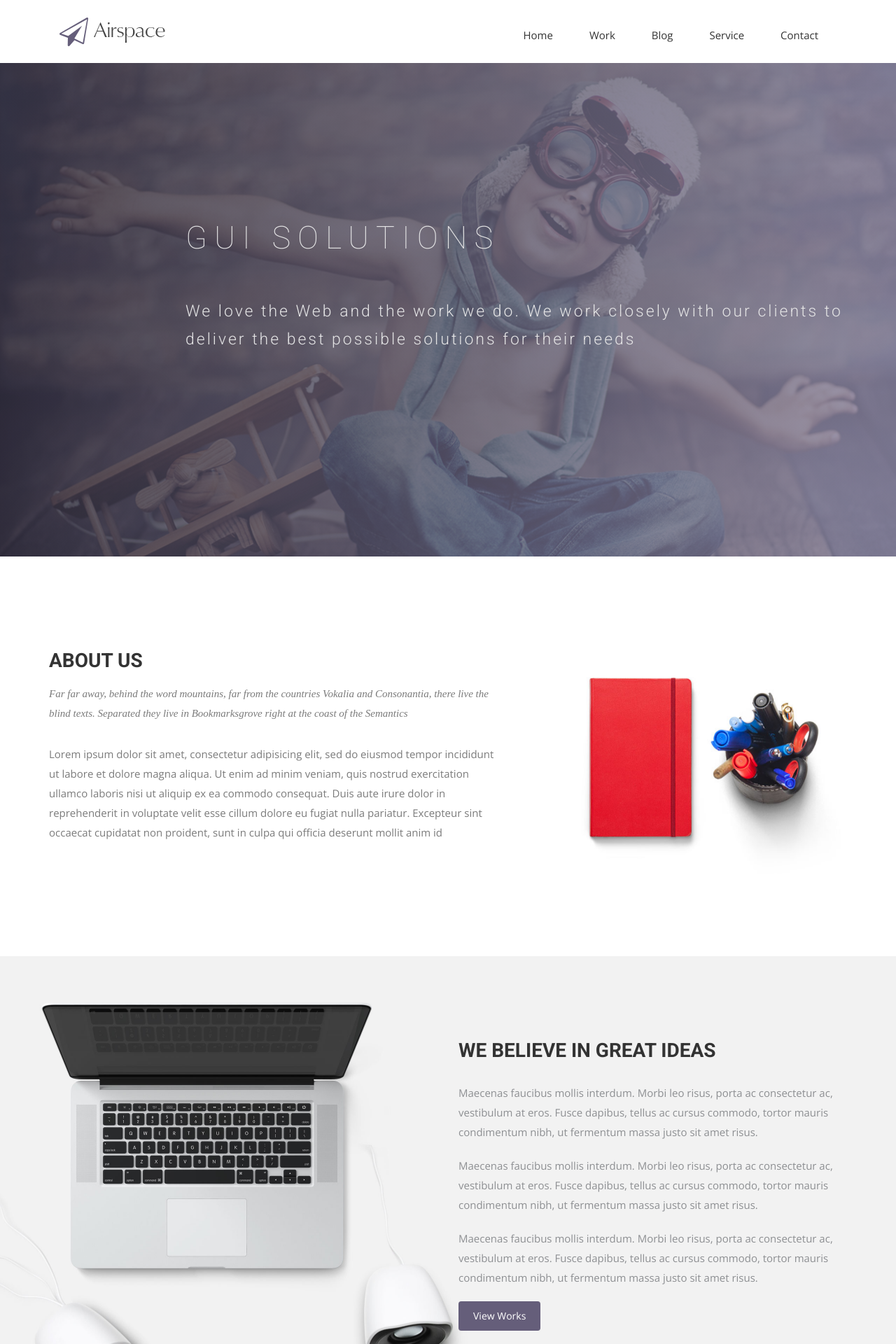
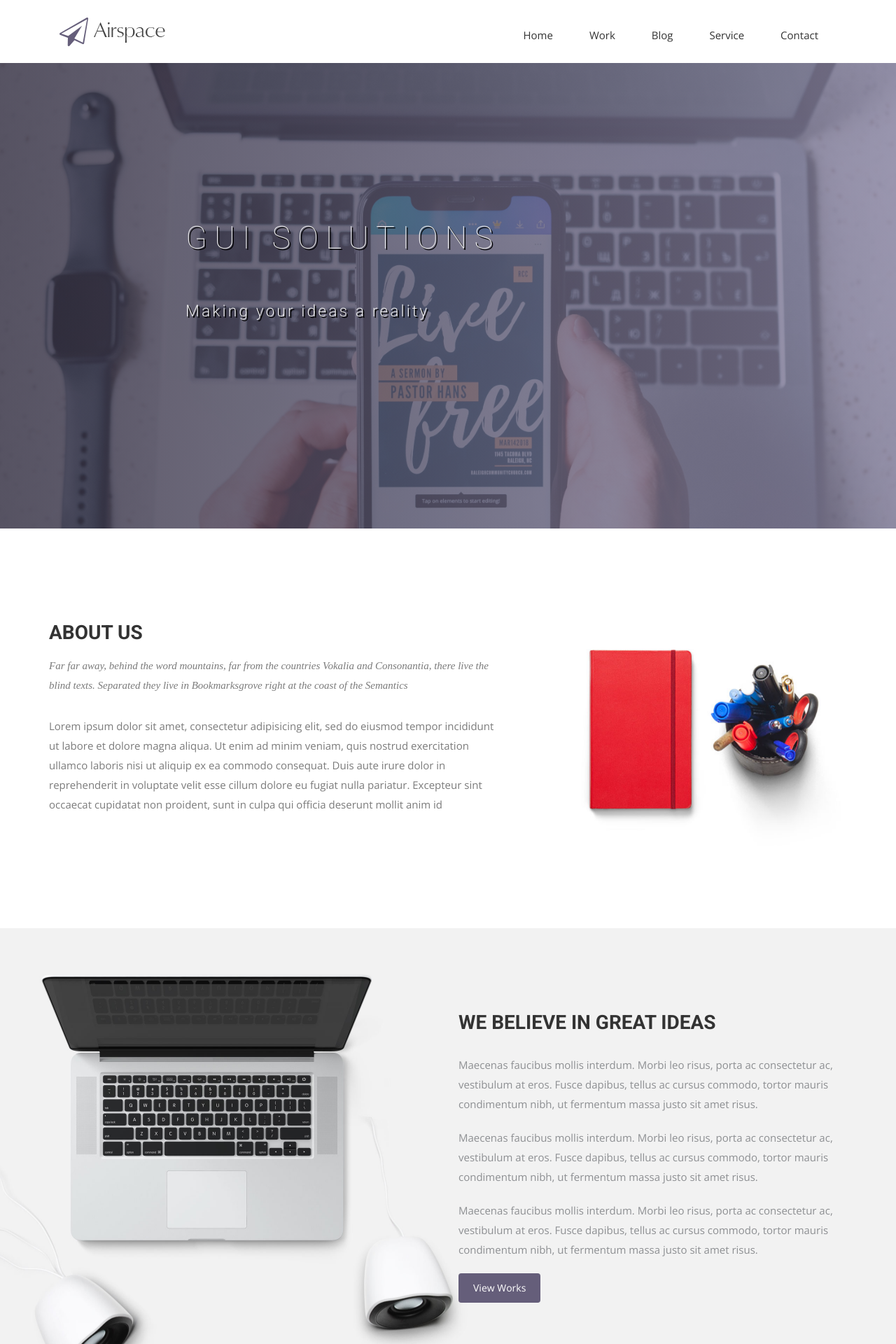
Before and after one commit to nicolasguillen/gui-solutions.ch, a Jekyll site: the page built from index.html, in a window 1280 px wide. Shown: the top 1920 px of the page at 70% size. Built offline with Jekyll 4.4.1, drawn with Linux system fonts in a browser that asks for light colours; nearby versions of some CDN libraries; some web fonts are replaced.

Commit message:
Change front section

```diff
--- a/css/airspace.css
+++ b/css/airspace.css
@@ -97,7 +97,7 @@ font header .navbar-default .navbar-nav li a:hover {
 	Slider Start
 --*/
 #slider {
-  background: url("../img/slider-bg.jpg") no-repeat;
+  background: url("../img/home.jpeg") no-repeat;
   background-size: cover;
   background-attachment: fixed;
   background-position: 10% 0%;
@@ -126,6 +126,7 @@ font header .navbar-default .navbar-nav li a:hover {
   line-height: 60px;
   letter-spacing: 10px;
   padding-bottom: 45px;
+  text-shadow: 2px 2px #000000;
 }
 #slider .block p {
   font-size: 23px;
@@ -133,6 +134,7 @@ font header .navbar-default .navbar-nav li a:hover {
   font-family: 'Roboto', sans-serif;
   font-weight: 300;
   letter-spacing: 3px;
+  text-shadow: 2px 2px #000000;
 }
 /*--
 	wrapper Start
@@ -358,7 +360,7 @@ font header .navbar-default .navbar-nav li a:hover {
 	Slider-work Start
 --*/
 #global-header {
-  background: url("../img/slider-bg.jpg") no-repeat;
+  background: url("../img/home.jpeg") no-repeat;
   background-size: cover;
   padding-top: 150px;
   padding-bottom: 107px;
@@ -607,7 +609,7 @@ font header .navbar-default .navbar-nav li a:hover {
 	slider-contact Start
 --*/
 #slider-contact {
-  background: url("../img/slider-bg.jpg") no-repeat;
+  background: url("../img/home.jpeg") no-repeat;
   background-size: cover;
   padding-top: 150px;
   padding-bottom: 107px;
--- a/index.html
+++ b/index.html
@@ -11,7 +11,7 @@ permalink: /
       <div class="col-md-10 col-md-offset-2">
         <div class="block">
           <h1 class="animated fadeInUp">GUI SOLUTIONS</h1>
-          <p class="animated fadeInUp">We love the Web and the work we do. We work closely with our clients to deliver the best possible solutions for their needs</p>
+          <p class="animated fadeInUp">Making your ideas a reality</p>
         </div>
       </div>
     </div>
```
Also changed, not shown: img/home.jpeg (added).
